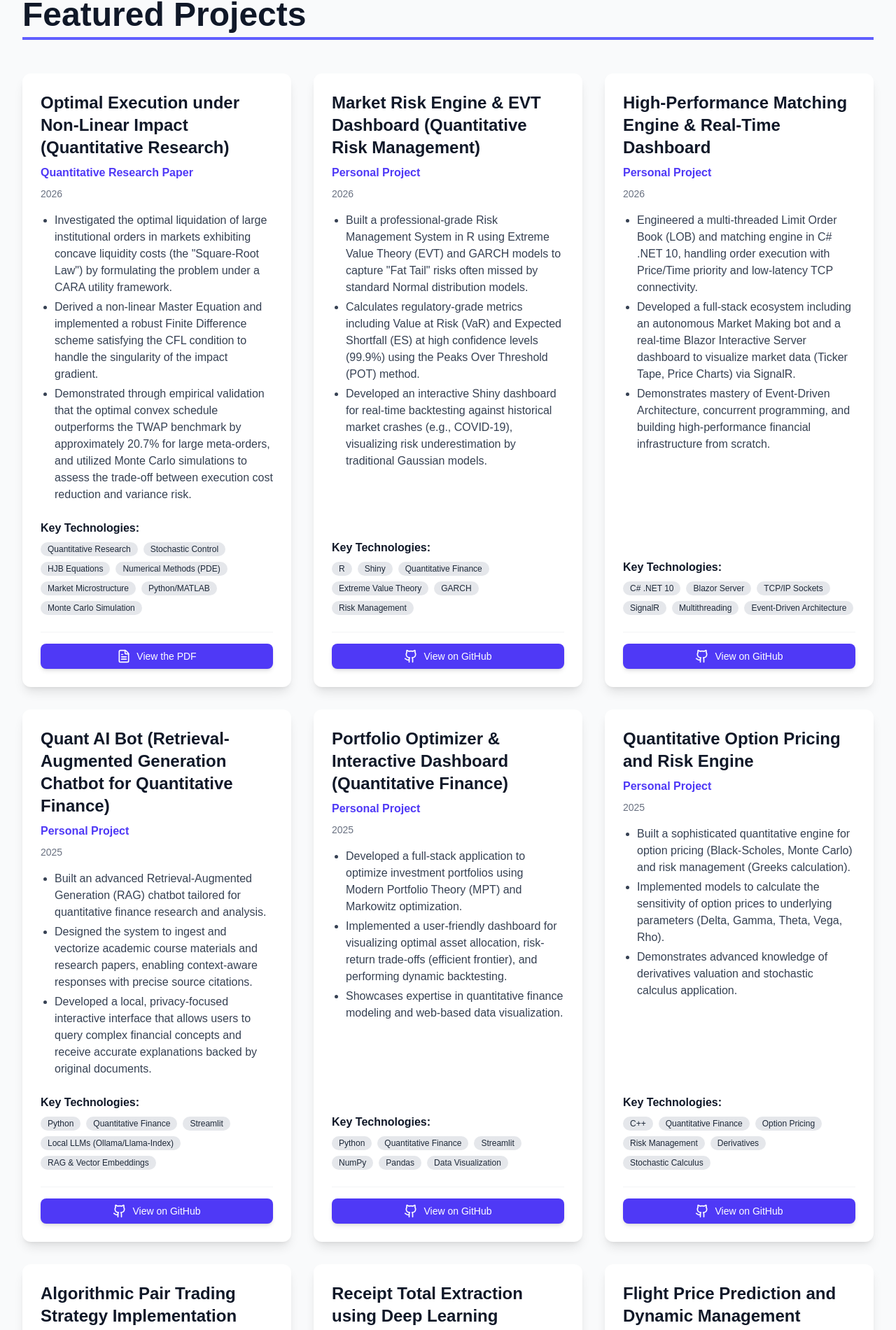
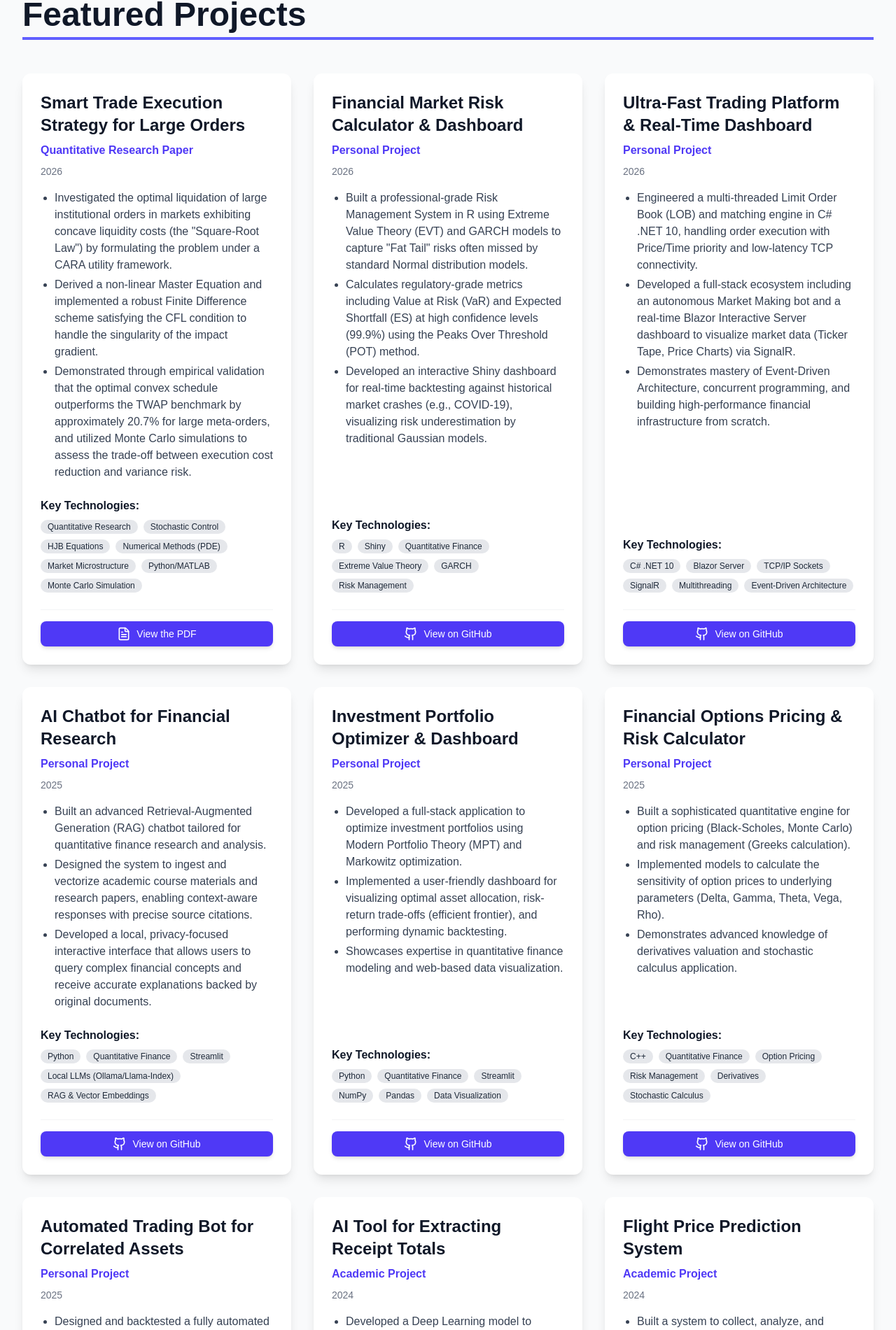
Before and after one commit to elyas-elyas/my-website, a Next.js app: page /projects in a window 1280 px wide. Shown: the part 140-2041 px from the top of the page at 70% size. Built offline with nearby package versions, Linux system fonts and the light colour scheme.

Commit message:
clarification titre

```diff
--- a/src/data/projects.ts
+++ b/src/data/projects.ts
@@ -1,7 +1,7 @@
 export const projectsData = [
   {
     id: 'optimal-execution-nonlinear-impact',
-    title: 'Optimal Execution under Non-Linear Impact (Quantitative Research)',
+    title: 'Smart Trade Execution Strategy for Large Orders',
     company: 'Quantitative Research Paper',
     duration: '2026',
     link: '/Quantitative_Research_Optimal_Execution under_Non_Linear_Impact.pdf',
@@ -16,7 +16,7 @@ export const projectsData = [
   },
   {
     id: 'market-risk-engine-evt',
-    title: 'Market Risk Engine & EVT Dashboard (Quantitative Risk Management)',
+    title: 'Financial Market Risk Calculator & Dashboard',
     company: 'Personal Project',
     duration: '2026',
     link: 'https://github.com/elyas-elyas/Market-Risk-Engine-Extreme-Value-Theory-EVT-Dashboard/tree/main',
@@ -31,7 +31,7 @@ export const projectsData = [
   },
   {
     id: 'high-performance-matching-engine',
-    title: 'High-Performance Matching Engine & Real-Time Dashboard',
+    title: 'Ultra-Fast Trading Platform & Real-Time Dashboard',
     company: 'Personal Project',
     duration: '2026',
     link: 'https://github.com/elyas-elyas/Matching-Engine',
@@ -46,7 +46,7 @@ export const projectsData = [
   },
   {
     id: "quant-ai-bot",
-    title: "Quant AI Bot (Retrieval-Augmented Generation Chatbot for Quantitative Finance)",
+    title: "AI Chatbot for Financial Research",
     company: "Personal Project",
     duration: "2025",
     link: "https://github.com/elyas-elyas/Quant_AI_Bot",
@@ -61,7 +61,7 @@ export const projectsData = [
   },
   {
     id: 'portfolio-optimizer',
-    title: 'Portfolio Optimizer & Interactive Dashboard (Quantitative Finance)',
+    title: 'Investment Portfolio Optimizer & Dashboard',
     company: 'Personal Project',
     duration: '2025',
     link: 'https://github.com/elyas-elyas/Portfolio-Optimizer-Dashboard',
@@ -76,7 +76,7 @@ export const projectsData = [
   },
   {
     id: 'option-pricing-risk-engine',
-    title: 'Quantitative Option Pricing and Risk Engine',
+    title: 'Financial Options Pricing & Risk Calculator',
     company: 'Personal Project',
     duration: '2025',
     link: 'https://github.com/elyas-elyas/Quantitative-Option-Pricing-and-Risk-Engine',
@@ -91,7 +91,7 @@ export const projectsData = [
   },
   {
     id: 'pair-trading-strategy',
-    title: 'Algorithmic Pair Trading Strategy Implementation',
+    title: 'Automated Trading Bot for Correlated Assets',
     company: 'Personal Project',
     duration: '2025',
     link: 'https://github.com/elyas-elyas/Pair-trading-strategy',
@@ -106,7 +106,7 @@ export const projectsData = [
   },
   {
     id: 'receipt-extraction-dl',
-    title: 'Receipt Total Extraction using Deep Learning (OCR/NLP)',
+    title: 'AI Tool for Extracting Receipt Totals',
     company: 'Academic Project',
     duration: '2024',
     link: 'https://github.com/elyas-elyas/Receipt-Total-Extraction-using-a-Deep-Learning-approach',
@@ -121,7 +121,7 @@ export const projectsData = [
   },
   {
     id: 'gestion-tarifs-vols',
-    title: 'Flight Price Prediction and Dynamic Management System',
+    title: 'Flight Price Prediction System',
     company: 'Academic Project',
     duration: '2024',
     link: 'https://github.com/elyas-elyas/Gestion-de-Tarifs-des-vols',
@@ -136,7 +136,7 @@ export const projectsData = [
   },
   {
     id: 'projet-n-corps',
-    title: 'N-Body Problem Simulation (C++ Numerical Methods)',
+    title: 'Astrophysics Gravity Simulation',
     company: 'Academic Group Project (with Rudiio)',
     duration: '2022',
     link: 'https://github.com/Rudiio/Projet-N-corps',
```
